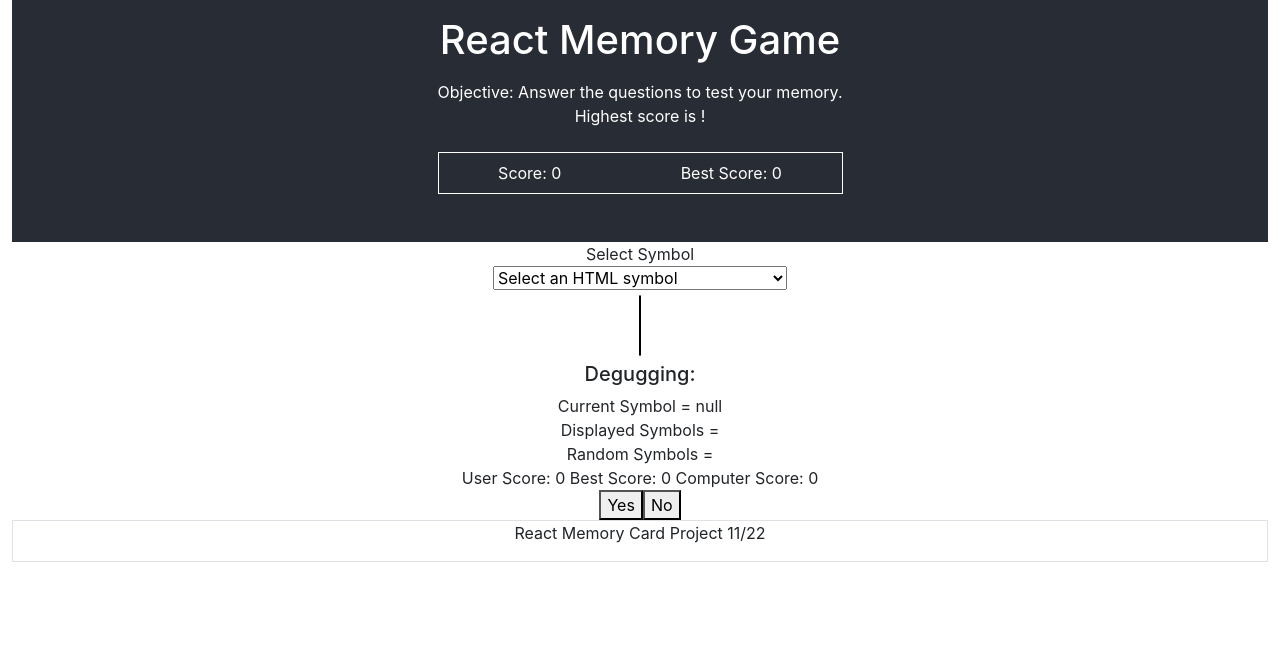
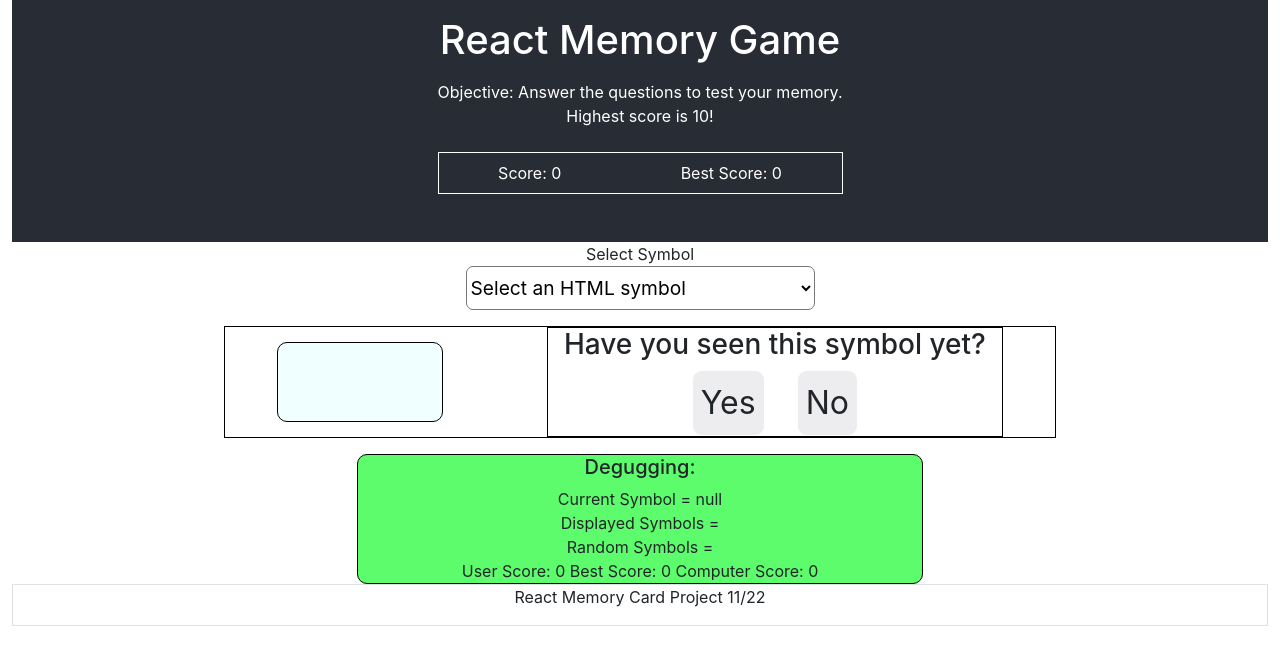
Before and after one commit to reidbraswell1/react-memory-card-project, a React (Create React App) app: page / in a window 1280 px wide. Shown: the top 664 px of the page. Built offline with nearby package versions, Linux system fonts and the light colour scheme.

Commit message:
Adding bestscore to state and restructuring display

```diff
--- a/src/App.jsx
+++ b/src/App.jsx
@@ -217,8 +217,8 @@
           const lastIndex = displayedSymbolsNew.sort().lastIndexOf(currentSymbol);
           if (lastIndex > firstIndex) {
             this.setState({ userScore: ++userScore });
-            if(userScore > bestScore) {
-              this.state.setState({bestScore: userScore});
+            if (userScore > bestScore) {
+              this.state.setState({ bestScore: userScore });
             }
             console.log(`Score user =`, userScore);
           }
@@ -241,14 +241,14 @@
           const lastIndex = displayedSymbolsNew.sort().lastIndexOf(currentSymbol);
           if (lastIndex > firstIndex) {
             this.setState({ computerScore: ++computerScore });
-            this.setState({ userScore: 0});
+            this.setState({ userScore: 0 });
             console.log(`Score computer =`, computerScore);
           }
           else {
             this.setState({ userScore: ++userScore });
             console.log(`Score user =`, userScore);
-            if(userScore > bestScore) {
-              this.setState({bestScore: userScore});
+            if (userScore > bestScore) {
+              this.setState({ bestScore: userScore });
             }
           }
           this.setState({ currentSymbol: newCurrentSymbol });
@@ -263,10 +263,10 @@
     return (
       <main className="App">
         <header className="App-header">
-          <Header Title="React Memory Game" score={this.state.userScore} bestScore={this.state.bestScore}></Header>
+          <Header Title="React Memory Game" score={this.state.userScore} bestScore={this.state.bestScore} highestScore={config.maxSymbolSet}></Header>
         </header>
         <label className="labels" for="symbol-select">Select Symbol</label>
-        <select id="symbol-select" name="symbol" onChange={this.processSelection}>
+        <select className="App-select pt-2 pb-2" id="symbol-select" name="symbol" onChange={this.processSelection}>
           <option value="select">Select an HTML symbol</option>
           <option value="generalPunctuation1">General Punctuation 1 {config.generalPunctuationMin1}-{config.generalPunctuationMax1}</option>
           <option value="generalPunctuation2">General Punctuation 2 {config.generalPunctuationMin2}-{config.generalPunctuationMax2}</option>
@@ -281,10 +281,18 @@
           <option value="emoji">Emoji</option>
           <option value="emoji-smileys">Emoji Smileys</option>
         </select>
-        <div>
-          <span className="symbol" id="span-symbol"></span>
+        <div className="App-item-container">
+          <div className="symbol">
+            <span id="span-symbol"></span>
           </div>
-        <div>
+          <div className="App-button-container">
+            <h3>Have you seen this symbol yet?</h3>
+            <button className="btn" id="button-yes" name="button-choice" value="yes" onClick={this.processChoice}>Yes</button>
+            <button className="btn" id="button-no" name="button-choice" value="no" onClick={this.processChoice}>No</button>
+          </div>
+        </div>
+        {config.debug &&
+          <div className="debugging">
             <h5>Degugging:</h5>
             <span>{`Current Symbol = ${this.state.currentSymbol}`}</span>
             <br></br>
@@ -294,10 +302,7 @@
             <br></br>
             <span>User Score: {this.state.userScore} Best Score: {this.state.bestScore} Computer Score: {this.state.computerScore}</span>
           </div>
-        <div>
-          <button id="button-yes" name="button-choice" value="yes" onClick={this.processChoice}>Yes</button>
-          <button id="button-no" name="button-choice" value="no" onClick={this.processChoice}>No</button>
-        </div>
+        }
         <Footer Footer="React Memory Card Project 11/22"></Footer>
       </main>);
   }
```
Lines whose indentation alone changed are shown as unchanged.
